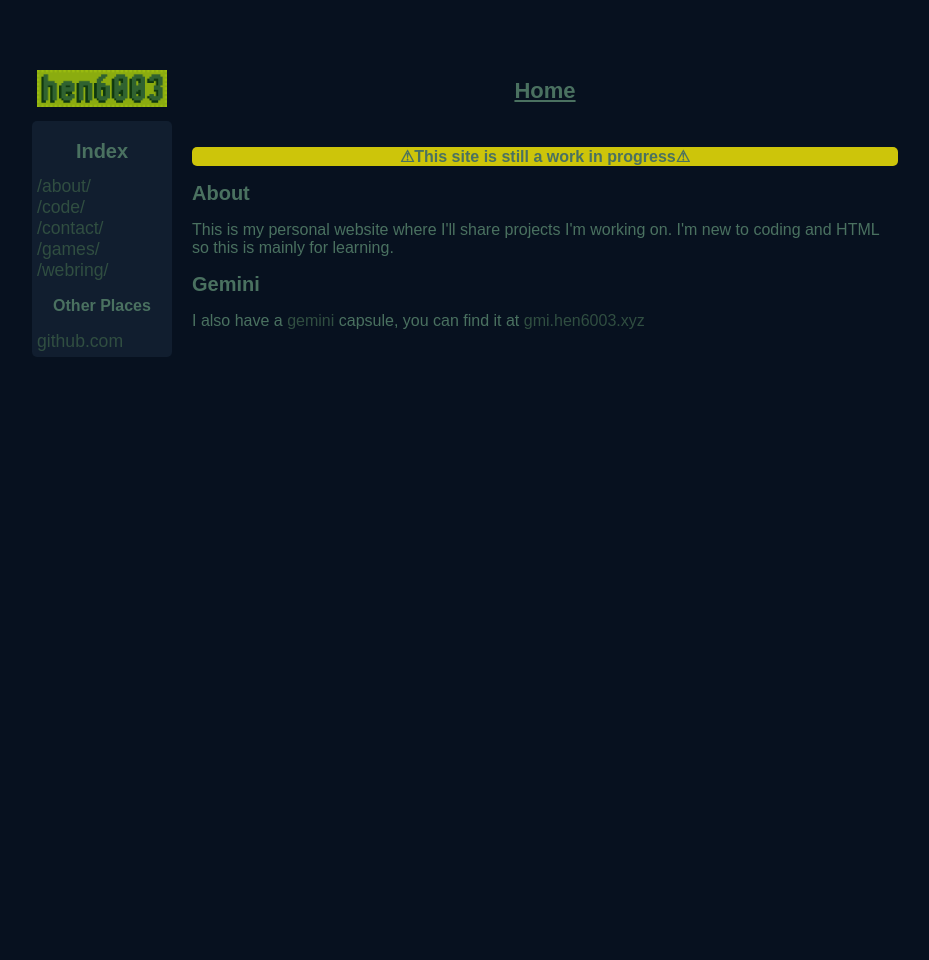
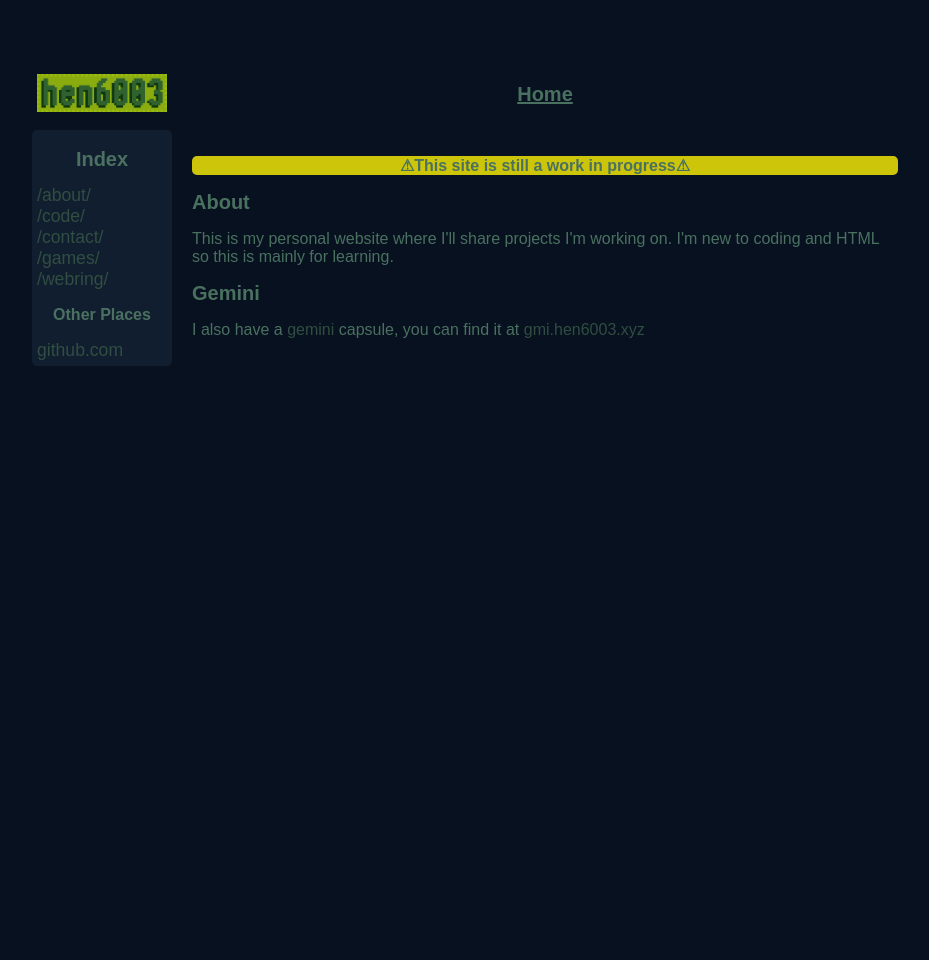
Before and after one commit to hen6003/hen6003.github.io, a Jekyll site: the page built from index.html, in a window 1280 px wide. Shown: the whole page, without its empty margins (170-1099 px from the left). Built offline with Jekyll 4.4.1, drawn with Linux system fonts in a browser that asks for light colours.

Commit message:
Update default.html

```diff
--- a/_layouts/default.html
+++ b/_layouts/default.html
@@ -13,7 +13,7 @@
 		  <a href=".."><img src="../images/banner.gif" alt="Home" width="130"></a>
 		</th>
 		<th>
-		  <h0>{{ page.title }}</h0>
+		  <h1 style="text-decoration: underline; font-size: 20px">{{ page.title }}</h1>
 		</th>
 	  </tr>
 	  <tr>
```
